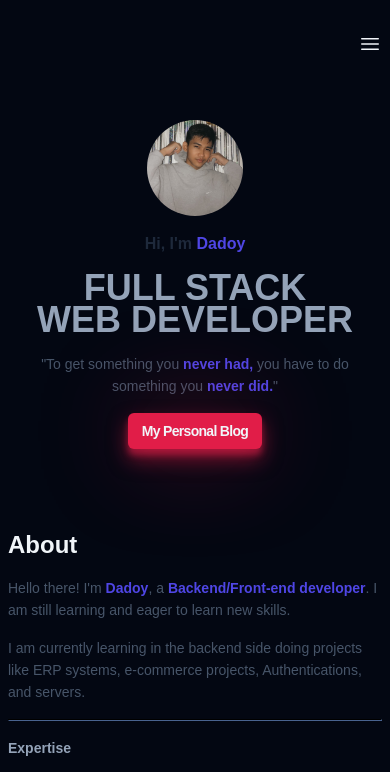
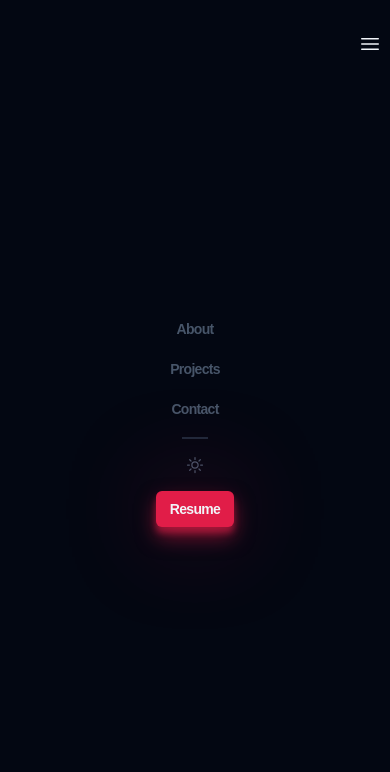
Before and after one commit to thedoynewton/My-portfolio, a website built with Vite: page index.html in a window 390 px wide. Both pictures are taken after a click on the button 370 px from the left and 44 px from the top of the page. Shown: the top 772 px of the page. Built offline with nearby package versions, Linux system fonts and the light colour scheme; a web font is replaced by a local one.

Commit message:
setup mobile menu

```diff
--- a/index.html
+++ b/index.html
@@ -40,6 +40,36 @@
       </button>
     </nav>
   </header>
+  <!-- Mobile Navigation -->
+  <div class="mobile-nav">
+    <nav>
+      <ul class="mobile-nav_menu">
+        <li>
+          <a href="#about" class="mobile-nav_link">About</a>
+        </li>
+        <li>
+          <a href="#project" class="mobile-nav_link">Projects</a>
+        </li>
+        <li>
+          <a href="#contact" class="mobile-nav_link">Contact</a>
+        </li>
+        <li class="mobile-nav_link-line"></li>
+        <li>
+          <button class="mobile-nav_sun">
+            <svg xmlns="http://www.w3.org/2000/svg" fill="none" viewBox="0 0 24 24" stroke-width="1.5"
+              stroke="currentColor">
+              <path stroke-linecap="round" stroke-linejoin="round"
+                d="M12 3v2.25m6.364.386-1.591 1.591M21 12h-2.25m-.386 6.364-1.591-1.591M12 18.75V21m-4.773-4.227-1.591 1.591M5.25 12H3m4.227-4.773L5.636 5.636M15.75 12a3.75 3.75 0 1 1-7.5 0 3.75 3.75 0 0 1 7.5 0Z" />
+            </svg>
+          </button>
+        </li>
+        <li>
+          <a href="#" class="mobile-nav_btn btn">Resume</a>
+        </li>
+      </ul>
+    </nav>
+  </div>
+  <!-- End of Mobile Navigation -->
   <main>
     <section class="hero container">
       <img class="hero_img" src="/profile3.jpeg" alt="Profile picture">
@@ -77,7 +107,7 @@
       </div>
     </section>
     <section id="project" class="featured container section">
-      <h3 class="ftrd_subtitle">Featured projects</h3>
+      <h3 class="ftrd_subtitle">Featured project</h3>
       <div class="ftrd_wrapper">
         <h2 class="ftrd_title">CQ-STEEL</h2>
         <!-- <a href="https://github.com/thedoynewton" class="ftrd_link">
--- a/src/main.js
+++ b/src/main.js
@@ -7,4 +7,9 @@ import '../styles/components/featured.css';
 import '../styles/components/project.css';
 import '../styles/components/contact.css';
 import '../styles/components/footer.css';
+import '../styles/components/mobile-nav.css';
 import '../styles/utils.css';
+
+import mobileNav from './utils/mobile-nav';
+
+mobileNav();
--- /dev/null
+++ b/src/utils/mobile-nav.js
@@ -0,0 +1,27 @@
+const mobileNav = () => {
+    const headerBtn = document.querySelector('.header_bars');
+    const mobileNav = document.querySelector('.mobile-nav');
+    const mobileLinks = document.querySelectorAll('.mobile-nav_link');
+
+    let isMobileNavOpen = false;
+
+    headerBtn.addEventListener('click', () => {
+        isMobileNavOpen = !isMobileNavOpen
+        if (isMobileNavOpen) {
+            mobileNav.style.display = 'flex';
+            document.body.style.overflowY = 'hidden';
+        } else {
+            mobileNav.style.display = 'none';
+            document.body.style.overflowY = 'auto';
+        }
+    });
+    mobileLinks.forEach (Link => {
+        Link.addEventListener('click', () => {
+            isMobileNavOpen = false;
+            mobileNav.style.display = 'none';
+            document.body.style.overflowY = 'auto';
+        });
+    })
+};
+
+export default mobileNav;
--- a/styles/components/header.css
+++ b/styles/components/header.css
@@ -4,6 +4,8 @@
     align-items: center;
     padding-top: 2rem;
     padding-bottom: 2rem;
+    position: relative;
+    z-index: 9999;
 }
 
 .header_menu {
--- /dev/null
+++ b/styles/components/mobile-nav.css
@@ -0,0 +1,52 @@
+.mobile-nav {
+    position: absolute;
+    top: 0;
+    left: 0;
+    z-index: 999;
+    width: 100%;
+    height: 100%;
+    background-color: var(--clr-dark);
+    display: none;
+    justify-content: center;
+    align-items: center;
+    text-align: center;
+}
+
+.mobile-nav_menu {
+    list-style: none;
+    padding: 0;
+    display: flex;
+    flex-direction: column;
+    justify-content: center;
+    align-items: center;
+    gap: 1rem;
+}
+
+.mobile-nav_link {
+    font-size: var(--size-sm);
+    text-decoration: none;
+    font-weight: 600;
+    color: var(--clr-slate600);
+    letter-spacing: -0.05em;
+    transition: color 0.3s;
+}
+
+.mobile-nav_link:hover {
+    color: var(--clr-rose);
+}
+
+.mobile-nav_link-line {
+    border: 1px solid var(--clr-slate800);
+    padding-right: 1.5em;
+}
+
+.mobile-nav_sun {
+    display: block;
+    width: var(--size-xl);
+    height: var(--size-xl);
+    color: var(--clr-slate600);
+}
+
+.mobile-nav_btn {
+    font-size: var(--size-sm);
+}
```
